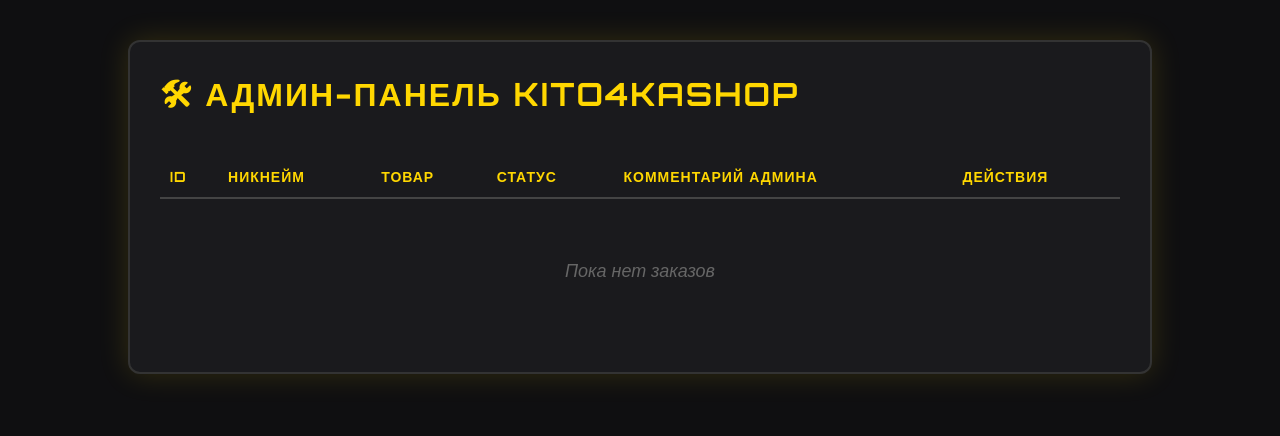
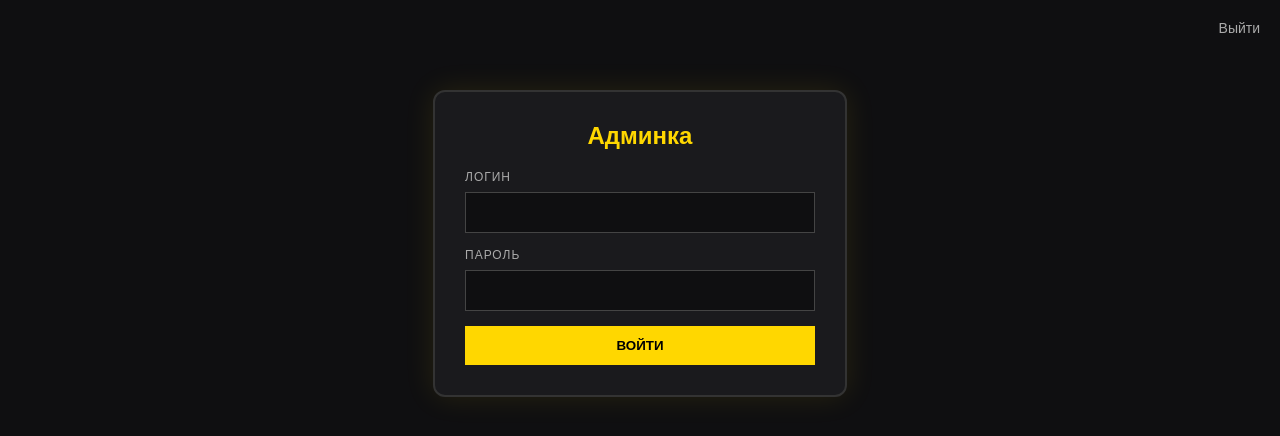
Before and after one commit to neizvestnyjmaksim94-lang/sait, a Flask app: page /admin in a window 1280 px wide. Shown: the top 436 px of the page. Run offline with Flask 3, Linux system fonts and the light colour scheme; the visitor is signed in with stand-in values (Sample User, id 1); data that the repository does not hold is empty.

Commit message:
Update admin.html

```diff
--- a/templates/admin.html
+++ b/templates/admin.html
@@ -2,10 +2,8 @@
 <html lang="ru">
 <head>
     <meta charset="UTF-8">
-    <title>Админ-панель | Kito4kaShop</title>
+    <title>Админка</title>
     <style>
-        @import url('https://fonts.googleapis.com/css2?family=Orbitron:wght@400;700&display=swap');
-
         body {
             font-family: 'Orbitron', sans-serif;
             background-color: #0f0f11;
@@ -14,117 +12,153 @@
             padding: 40px 20px;
         }
 
-        .container {
-            max-width: 960px;
-            margin: 0 auto;
+        /* Стили для формы входа */
+        .login-form {
+            max-width: 350px;
+            margin: 50px auto;
             background: #1a1a1d;
             padding: 30px;
             border-radius: 12px;
             border: 2px solid #333;
-            box-shadow: 0 0 30px rgba(255, 215, 0, 0.15);
+            box-shadow: 0 0 30px rgba(255, 215, 0, 0.1);
+        }
+        .login-form label {
+            display: block;
+            margin-bottom: 8px;
+            color: #aaa;
+            text-transform: uppercase;
+            font-size: 12px;
+            letter-spacing: 1px;
+        }
+        .login-form input {
+            width: 100%;
+            padding: 12px;
+            background: #0f0f11;
+            border: 1px solid #444;
+            color: #fff;
+            box-sizing: border-box;
+            margin-bottom: 15px;
+            font-family: inherit;
+        }
+        .login-form input:focus {
+            border-color: #ffd700;
+            outline: none;
+        }
+        .login-form button {
+            width: 100%;
+            padding: 12px;
+            background: #ffd700;
+            color: #000;
+            border: none;
+            font-weight: bold;
+            text-transform: uppercase;
+            cursor: pointer;
+            font-family: inherit;
+        }
+        .login-form button:hover {
+            background: #ffe082;
+        }
+        .error-msg {
+            color: #ff5252;
+            text-align: center;
+            margin-bottom: 15px;
+            font-size: 14px;
         }
 
-        h1 {
-            color: #ffd700;
-            text-transform: uppercase;
-            letter-spacing: 2px;
-            margin-top: 0;
-        }
-
-        table {
+        /* Стили для таблицы заказов */
+        .orders-table {
             width: 100%;
             border-collapse: collapse;
             margin-top: 30px;
+            background: #1a1a1d;
+            border: 1px solid #333;
+        }
+        .orders-table th {
+            background: #252529;
+            padding: 15px;
+            text-align: left;
+            color: #aaa;
+            border-bottom: 1px solid #444;
+        }
+        .orders-table td {
+            padding: 15px;
+            border-bottom: 1px solid #333;
+            color: #e0e0e0;
+        }
+        .status-pending { color: #ffc107; }
+        .status-accepted { color: #28a745; }
+        .status-rejected { color: #dc3545; }
+
+        .actions button {
+            padding: 5px 10px;
+            margin-right: 5px;
+            cursor: pointer;
+            border: none;
+            color: white;
+            font-size: 12px;
+        }
+        .btn-accept { background: #28a745; }
+        .btn-reject { background: #dc3545; }
+
+        .logout-link {
+            position: absolute;
+            top: 20px;
+            right: 20px;
+            color: #aaa;
+            text-decoration: none;
             font-size: 14px;
         }
-        th {
-            text-align: left;
-            color: #ffd700;
-            border-bottom: 2px solid #444;
-            padding: 12px 10px;
-            text-transform: uppercase;
-            letter-spacing: 1px;
-        }
-        td {
-            border-bottom: 1px solid #333;
-            padding: 12px 10px;
-            vertical-align: middle;
-        }
-        tr:last-child td { border-bottom: none; }
-
-        .status-pending {
-            background: rgba(255, 193, 7, 0.2);
-            color: #ffc107;
-            padding: 6px 12px;
-            border-radius: 4px;
-            font-weight: bold;
-            text-transform: uppercase;
-        }
-        .status-accepted {
-            background: rgba(40, 167, 69, 0.2);
-            color: #28a745;
-            padding: 6px 12px;
-            border-radius: 4px;
-            font-weight: bold;
-            text-transform: uppercase;
-        }
-        .status-rejected {
-            background: rgba(220, 53, 69, 0.2);
-            color: #dc3545;
-            padding: 6px 12px;
-            border-radius: 4px;
-            font-weight: bold;
-            text-transform: uppercase;
-        }
-
-        .actions button {
-            padding: 8px 16px;
-            border: none;
-            border-radius: 4px;
-            cursor: pointer;
-            font-size: 13px;
-            font-weight: bold;
-            text-transform: uppercase;
-            margin-right: 6px;
-            transition: transform 0.1s, box-shadow 0.2s;
-        }
-        .btn-accept { background: #28a745; color: #fff; }
-        .btn-reject { background: #dc3545; color: #fff; }
-        .actions button:hover { transform: scale(1.05); box-shadow: 0 0 8px rgba(0,0,0,0.3); }
-        .actions button:disabled { opacity: 0.6; cursor: not-allowed; transform: none; box-shadow: none; }
-
-        .no-orders {
-            text-align: center;
-            padding: 60px;
-            color: #666;
-            font-style: italic;
-            font-size: 18px;
-        }
+        .logout-link:hover { color: #ffd700; }
     </style>
 </head>
 <body>
-    <div class="container">
-        <h1>🛠 Админ-панель Kito4kaShop</h1>
 
-        <table>
+    <!-- Кнопка выхода всегда видна, если мы в админке -->
+    {% if session.get('admin_logged_in') or orders %}
+        <a href="/logout" class="logout-link">Выйти</a>
+    {% endif %}
+
+    <!-- БЛОК ВХОДА: показывается, если нет заказов (то есть не залогинен) -->
+    {% if not orders %}
+        <div class="login-form">
+            <h2 style="text-align:center; color:#ffd700; margin-top:0;">Админка</h2>
+
+            {% if error %}
+                <div class="error-msg">{{ error }}</div>
+            {% endif %}
+
+            <form method="post" action="/admin">
+                <!-- Строчка 1: Логин -->
+                <label>Логин</label>
+                <input type="text" name="login" required autocomplete="off" placeholder="">
+
+                <!-- Строчка 2: Пароль -->
+                <label>Пароль</label>
+                <input type="password" name="password" required autocomplete="off" placeholder="">
+
+                <button type="submit">Войти</button>
+            </form>
+        </div>
+    {% else %}
+        <!-- БЛОК АДМИНКИ: показывается, если есть заказы (то есть залогинен) -->
+        <h2 style="color:#ffd700;">Заказы</h2>
+        <table class="orders-table">
             <thead>
                 <tr>
                     <th>ID</th>
                     <th>Никнейм</th>
                     <th>Товар</th>
                     <th>Статус</th>
-                    <th>Комментарий админа</th>
+                    <th>Комментарий</th>
                     <th>Действия</th>
                 </tr>
             </thead>
-            <tbody id="orders-table-body">
-                {% if orders %}
+            <tbody>
                 {% for order in orders %}
                 <tr data-id="{{ order.id }}">
                     <td>#{{ order.id }}</td>
-                        <td><strong>{{ order.nickname }}</strong></td>
+                    <td>{{ order.nickname }}</td>
                     <td>{{ order.item }}</td>
-
                     <td class="status-cell">
                         {% if order.status == 'pending' %}
                             <span class="status-pending">Ожидает</span>
@@ -134,33 +168,24 @@
                             <span class="status-rejected">Отклонён</span>
                         {% endif %}
                     </td>
-
-                        <td>
-                            {% if order.admin_comment %}
-                                {{ order.admin_comment }}
+                    <td>{{ order.admin_comment or '-' }}</td>
+                    <td class="actions">
+                        {% if order.status == 'pending' %}
+                            <button class="btn-accept" onclick="handleAction('accept', {{ order.id }})">Принять</button>
+                            <button class="btn-reject" onclick="handleAction('reject', {{ order.id }})">Отклонить</button>
                         {% else %}
-                                —
+                            <span style="color:#666; font-size:12px;">Готово</span>
                         {% endif %}
-                        </td>
-
-                        <td class="actions">
-                            <button type="button" class="btn-accept" onclick="handleAction('accept', {{ order.id }})">Принять</button>
-                            <button type="button" class="btn-reject" onclick="handleAction('reject', {{ order.id }})">Отклонить</button>
                     </td>
                 </tr>
                 {% endfor %}
-                {% else %}
-                    <tr>
-                        <td colspan="6" class="no-orders">Пока нет заказов</td>
-                    </tr>
-                {% endif %}
             </tbody>
         </table>
-    </div>
+    {% endif %}
 
     <script>
         async function handleAction(action, orderId) {
-            const row = document.querySelector(`tr[data-id="${orderId}"]`);
+            const row = document.querySelector(`tr[data-id="\${orderId}"]`);
             if (!row) return;
 
             const buttons = row.querySelectorAll('.actions button');
@@ -187,12 +212,12 @@
 
                     buttons.forEach(b => b.style.display = 'none');
                 } else {
-                    alert('Ошибка при обработке заказа');
+                    alert('Ошибка: ' + (data.message || 'Неизвестная ошибка'));
                     buttons.forEach(b => b.disabled = false);
                 }
             } catch (err) {
                 console.error(err);
-                alert('Ошибка сети или сервера');
+                alert('Ошибка сети');
                 buttons.forEach(b => b.disabled = false);
             }
         }
```
Lines whose indentation alone changed are shown as unchanged.
